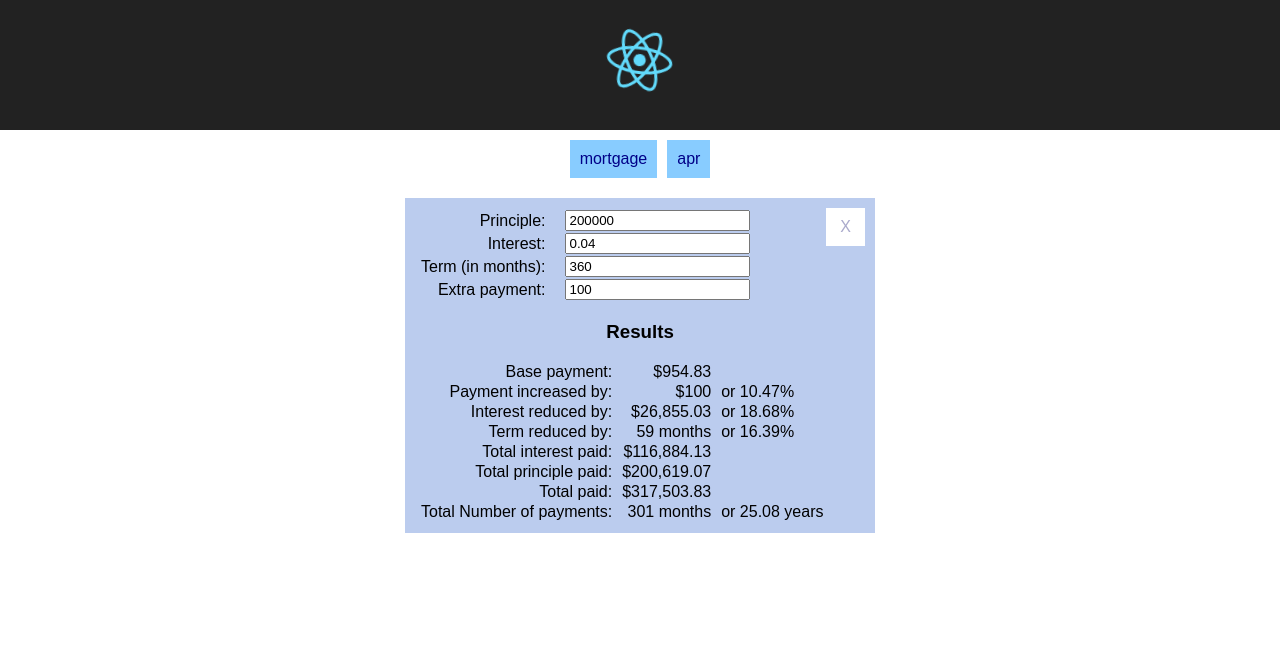
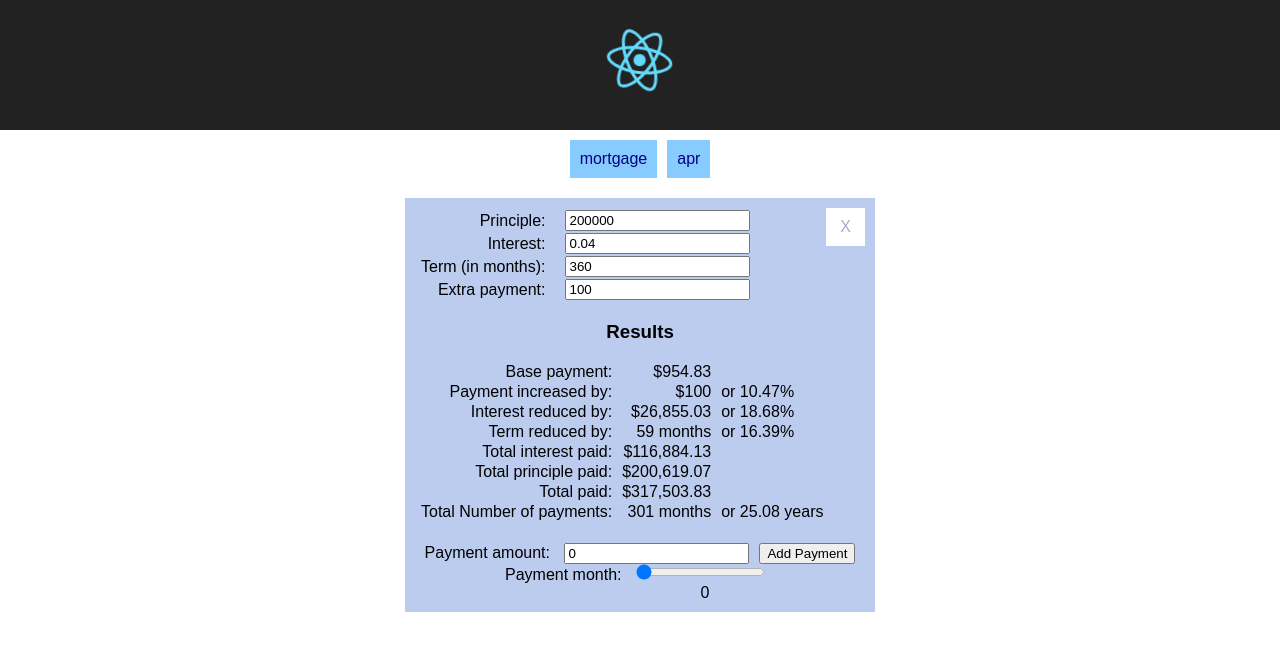
Before and after one commit to pstahmer/financial-insights, a React (Create React App) app: page / in a window 1280 px wide. Both pictures are taken after a click on the element "mortgage". Shown: the top 650 px of the page. Built offline with nearby package versions, Linux system fonts and the light colour scheme.

Commit message:
added number-line input, still needs to be added to calculations

```diff
--- a/src/components/groups/mortgage.jsx
+++ b/src/components/groups/mortgage.jsx
@@ -1,5 +1,6 @@
 import React from 'react';
 
+import PaymentNumberLine from '../inputs/payment-number-line';
 import Group from './group';
 import { getValues } from '../../utils/additional-mortgage-calc';
 
@@ -36,6 +37,7 @@ class Mortgage extends Group {
   }
 
   calculateResult() {
+    console.log(this.refs);
     const { principle, interest, term, extra } = this.state
     if (principle && interest && term && extra) {
       return getValues(principle, interest / 12, term, extra);
@@ -65,6 +67,7 @@ class Mortgage extends Group {
             <tr><td>Total Number of payments:</td><td> {results.paymentMonthCount} months</td><td colSpan="2">or {results.paymentYearCount} years</td></tr>
           </tbody>
         </table>
+        <PaymentNumberLine ref="numberLine" max={results.paymentMonthCount} />
       </div>
     );
   }
--- /dev/null
+++ b/src/components/inputs/payment-number-line.jsx
@@ -0,0 +1,60 @@
+import React, { Component } from 'react';
+import './payment-number-line.css';
+
+class PaymentNumberLine extends Component {
+  constructor(props) {
+    super(props);
+
+    this.state = {
+      lineValue: 0,
+      inputValue: 0,
+      additionalPayments: []
+    };
+    this.onLineChange = this.onLineChange.bind(this);
+    this.onInputChange = this.onInputChange.bind(this);
+    this.addPayment = this.addPayment.bind(this);
+  }
+
+  getPayments() {
+    return this.state.additionalPayments;
+  }
+
+  onLineChange(event) {
+    this.setState({ lineValue: event.target.value });
+  }
+
+  onInputChange(event) {
+    this.setState({ inputValue: event.target.value });
+  }
+
+  addPayment() {
+    const { additionalPayments, inputValue, lineValue } = this.state;
+    // TODO: this should probably go in the store
+    this.setState({
+      additionalPayments: additionalPayments.concat({
+        paymentNumber: lineValue,
+        amount: inputValue
+      })
+    });
+  }
+
+  render() {
+    const { max } = this.props;
+    const { lineValue, inputValue } = this.state;
+    return (
+      <div className="payment-number-line">
+        <div>
+          Payment amount: <input type="number" value={inputValue} onChange={this.onInputChange}/>
+          <button onClick={this.addPayment}>Add Payment</button>
+        </div>
+        <div>
+          Payment month: <input type="range" min="0" max={max} value={lineValue} onChange={this.onLineChange} />
+          <br />
+          <span className="month-value">{lineValue}</span>
+        </div>
+      </div>
+    );
+  }
+}
+
+export default PaymentNumberLine;
--- /dev/null
+++ b/src/components/inputs/payment-number-line.scss
@@ -0,0 +1,7 @@
+.payment-number-line {
+  margin-top: 20px;
+}
+
+.month-value {
+  padding-left: 130px;
+}
```
Also changed, not shown: 1 other file (tests, documents, lock files or other folders).
